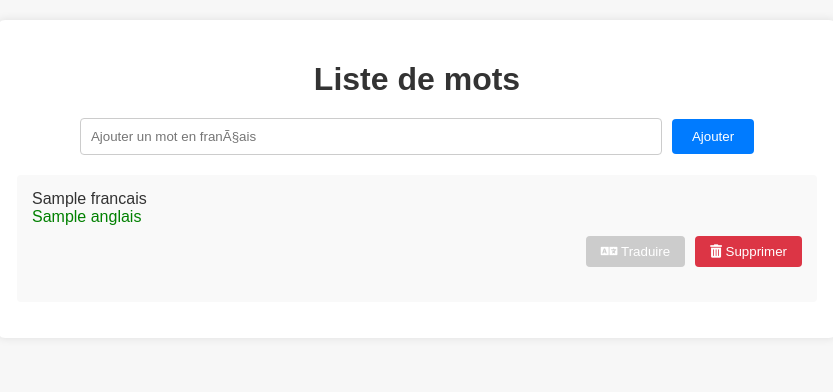
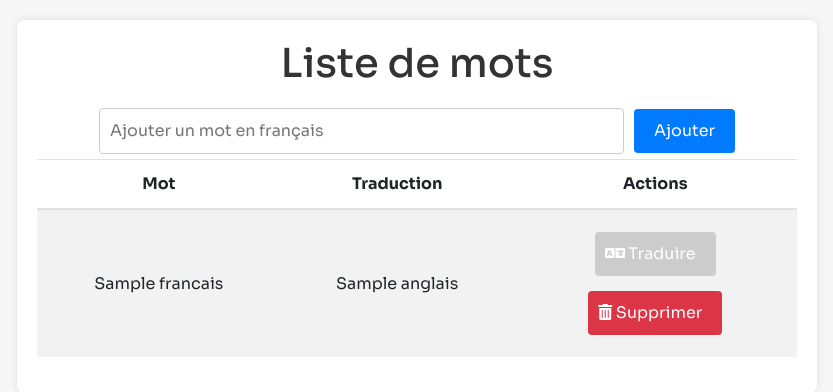
Before and after one commit to altinhajda/TP-Gestion-des-donnees, a Flask app: template templates/index.html in a window 1280 px wide. Shown: the top 392 px of the page, without its empty margins (223-1056 px from the left). Run offline with Flask 3, Linux system fonts and the light colour scheme; the template is opened without the code that fills it: most values are stand-ins (such as "Sample title", 1, 10 or a date in 2020); some libraries are stand-ins or nearby versions.

Commit message:
Updating index.html

```diff
--- a/templates/index.html
+++ b/templates/index.html
@@ -6,11 +6,19 @@
     <meta name="viewport" content="width=device-width, initial-scale=1.0">
     <title>Vocabulaire</title>
     <link rel="stylesheet" href="https://cdnjs.cloudflare.com/ajax/libs/font-awesome/5.15.4/css/all.min.css">
+    <link href="https://stackpath.bootstrapcdn.com/bootstrap/4.5.2/css/bootstrap.min.css" rel="stylesheet">
+    <link rel="preconnect" href="https://fonts.googleapis.com">
+    <link rel="preconnect" href="https://fonts.gstatic.com" crossorigin>
+    <link
+        href="https://fonts.googleapis.com/css2?family=M+PLUS+Rounded+1c&family=Montserrat+Alternates&family=Montserrat:wght@500&family=Sora:wght@100..800&display=swap"
+        rel="stylesheet">
+
     <style>
         body {
-            font-family: Arial, sans-serif;
-            margin: 0;
-            padding: 0;
+            font-family: "Sora", sans-serif;
+            font-optical-sizing: auto;
+            font-weight: 400;
+            font-style: normal;
             background-color: #f7f7f7;
             color: #333;
         }
@@ -34,7 +42,7 @@
             display: flex;
             justify-content: center;
             align-items: center;
-            margin-bottom: 20px;
+            margin: 5px;
         }
 
         input[type="text"] {
@@ -59,39 +67,9 @@
             background-color: #0056b3;
         }
 
-        ul {
-            list-style-type: none;
-            padding: 0;
-        }
-
-        li {
-            background-color: #f9f9f9;
-            margin-bottom: 10px;
-            padding: 15px;
-            border-radius: 4px;
-            display: flex;
-            flex-direction: column;
-            /* Change la direction en colonne */
-        }
-
-        .mot {
-            flex: 1;
-        }
-
-        .traduit {
-            color: green;
-        }
-
-        .actions {
-            margin-top: 10px;
-            display: flex;
-            gap: 10px;
-            align-self: flex-end;
-            /* Aligne les boutons sur la droite */
-        }
-
         .actions button {
-            padding: 8px 15px;
+            margin: 5px;
+            padding: 10px 20px 10px 10px;
             border: none;
             border-radius: 4px;
             cursor: pointer;
@@ -123,29 +101,44 @@
     <div class="container">
         <h1>Liste de mots</h1>
         <form action="/add" method="post">
-            <input type="text" name="francais" placeholder="Ajouter un mot en franÃ§ais">
+            <input type="text" name="francais" placeholder="Ajouter un mot en français">
             <input type="submit" value="Ajouter">
         </form>
-        <ul>
+        <table class="table table-striped">
+            <thead>
+                <tr>
+                    <th class="text-center">Mot</th>
+                    <th class="text-center">Traduction</th>
+                    <th class="text-center">Actions</th>
+                </tr>
+            </thead>
+            <tbody>
                 {% for mot in mots %}
-            <li>
-                <span class="mot">{{ mot.Francais }}</span>
-                <span class="traduction{% if mot.Anglais %} traduit{% endif %}">{{ mot.Anglais or 'Pas encore traduit'
-                    }}</span>
-                <div class="actions">
+                <tr>
+                    <td class="align-middle text-center">{{ mot.Francais }}</td>
+                    <td class="align-middle text-center">
+                        <span class="traduction{% if mot.Anglais %} traduit{% endif %}">
+                            {{ mot.Anglais or 'Pas encore traduit' }}
+                        </span>
+                    </td>
+                    <td class="align-middle text-center actions">
                         <form action="/translate" method="post">
                             <input type="hidden" name="id" value="{{ mot.ID }}">
-                        <button type="submit" class="translate-btn" {% if mot.Anglais %} disabled{% endif %}><i
-                                class="fas fa-language"></i> Traduire</button>
+                            <button type="submit" class="translate-btn" {% if mot.Anglais %} disabled{% endif %}>
+                                <i class="fas fa-language"></i> Traduire
+                            </button>
                         </form>
                         <form action="/delete" method="post">
                             <input type="hidden" name="id" value="{{ mot.ID }}">
-                        <button type="submit" class="delete-btn"><i class="fas fa-trash-alt"></i> Supprimer</button>
+                            <button type="submit" class="delete-btn">
+                                <i class="fas fa-trash-alt"></i> Supprimer
+                            </button>
                         </form>
-                </div>
-            </li>
+                    </td>
+                </tr>
                 {% endfor %}
-        </ul>
+            </tbody>
+        </table>
     </div>
 </body>
 
```
Lines whose indentation alone changed are shown as unchanged.
